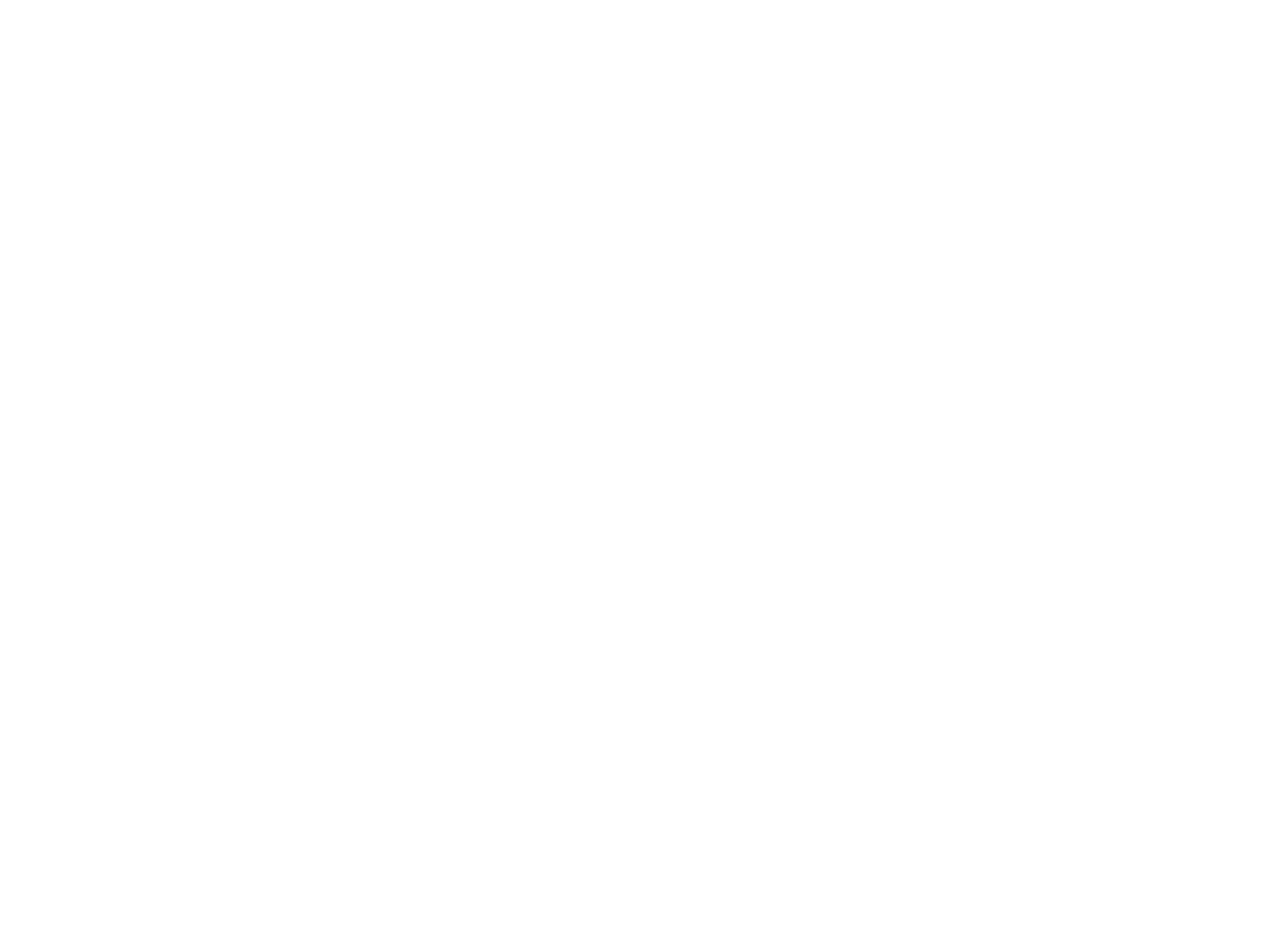
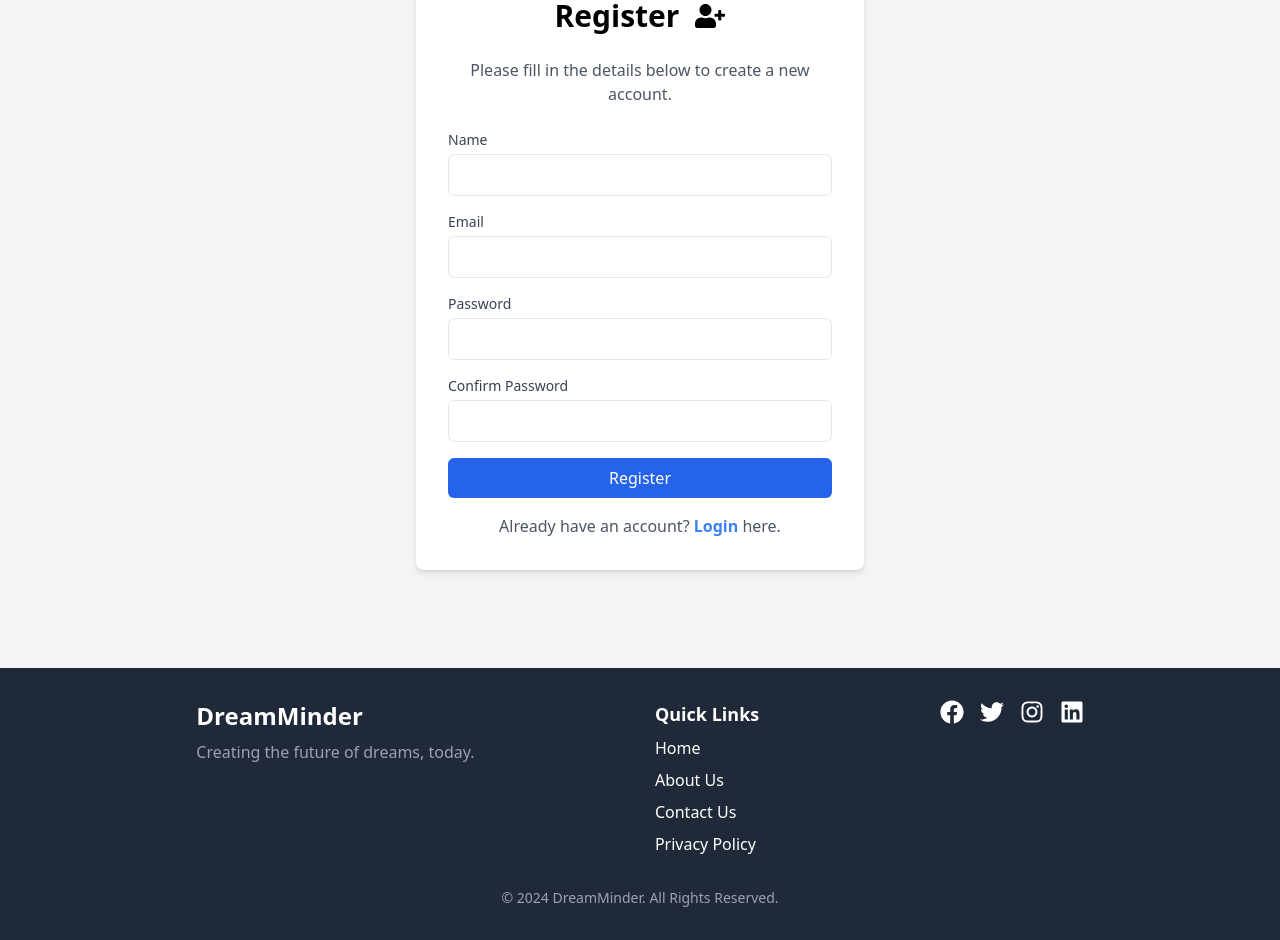
Before and after one commit to askhan963/DreamMinder, a React (Create React App) app in the folder frontend/: page /signup in a window 1280 px wide. Shown: the part 200-1140 px from the top of the page. Before the commit the page ends 800 px from the top, so only its background shows below. Built offline with nearby package versions, Linux system fonts and the light colour scheme.

Commit message:
Added Sign and Signup UI

```diff
--- a/frontend/src/App.js
+++ b/frontend/src/App.js
@@ -4,6 +4,7 @@
 import Login from './pages/Login'
 import Register from './pages/Register'
 import Navbar from './components/Navbar'
+import Footer from './components/Footer'
 function App() {
   return (
     <>
@@ -15,6 +16,7 @@
       <Route path='/login' element={<Login/>}/>
       <Route path='/signup' element={<Register/>}/>
     </Routes>
+    <Footer/>
     </div>
 
     </>
--- /dev/null
+++ b/frontend/src/components/Footer.jsx
@@ -0,0 +1,65 @@
+import React from 'react';
+import { FaFacebook, FaTwitter, FaInstagram, FaLinkedin } from 'react-icons/fa';
+
+function Footer() {
+  return (
+    <footer className="bg-gray-800 text-white py-8">
+      <div className="container mx-auto px-4">
+        {/* Footer Content */}
+        <div className="flex flex-col md:flex-row justify-evenly items-center md:items-start text-center md:text-left">
+
+          {/* Company Information */}
+          <div className="mb-6 md:mb-0">
+            <h2 className="text-2xl font-bold mb-2">DreamMinder</h2>
+            <p className="text-gray-400">
+              Creating the future of dreams, today.
+            </p>
+          </div>
+
+          {/* Quick Links */}
+          <div className="mb-6 md:mb-0">
+            <h3 className="font-semibold text-lg mb-2">Quick Links</h3>
+            <ul className="space-y-2">
+              <li>
+                <a href="/" className="hover:underline">Home</a>
+              </li>
+              <li>
+                <a href="/about" className="hover:underline">About Us</a>
+              </li>
+              <li>
+                <a href="/contact" className="hover:underline">Contact Us</a>
+              </li>
+              <li>
+                <a href="/privacy" className="hover:underline">Privacy Policy</a>
+              </li>
+            </ul>
+          </div>
+
+          {/* Social Media Icons */}
+          <div className="flex space-x-4">
+            <a href="https://facebook.com" className="hover:text-blue-500">
+              <FaFacebook size={24} />
+            </a>
+            <a href="https://twitter.com" className="hover:text-blue-400">
+              <FaTwitter size={24} />
+            </a>
+            <a href="https://instagram.com" className="hover:text-pink-500">
+              <FaInstagram size={24} />
+            </a>
+            <a href="https://linkedin.com" className="hover:text-blue-600">
+              <FaLinkedin size={24} />
+            </a>
+          </div>
+        </div>
+
+      {/* Copyright Notice */}
+<div className="w-full mt-8 text-gray-400 text-sm mx-auto text-center md:text-center lg:text-center">
+  &copy; {new Date().getFullYear()} DreamMinder. All Rights Reserved.
+</div>
+
+      </div>
+    </footer>
+  );
+}
+
+export default Footer;
--- a/frontend/src/pages/Login.jsx
+++ b/frontend/src/pages/Login.jsx
@@ -1,8 +1,93 @@
+import { useState } from "react";
+import { FaSignInAlt } from "react-icons/fa";
+import { Link } from "react-router-dom";
+function Login() {
+  const [formData, setFormData] = useState({
+
+    email: "",
+    password: ""
+  });
+
+  const handleChange = (e) => {
+    setFormData({
+      ...formData,
+      [e.target.name]: e.target.value,
+    });
+  };
+
+  const handleSubmit = (e) => {
+    e.preventDefault();
+    // Add form validation or submission logic here
+    console.log(formData);
+  };
+  return (
+    <div className="flex justify-center items-center min-h-screen bg-gray-100 p-4">
+    <div className="bg-white shadow-md rounded-lg p-8 max-w-md w-full">
+
+      {/* Login Heading */}
+      <h2 className="flex justify-center space-x-4 items-center text-3xl font-bold text-center mb-6">
+       <span> Login </span>
+        <FaSignInAlt />
+      </h2>
+
+      {/* Registration Description */}
+      <p className="text-center text-gray-600 mb-6">
+        Please enter Email and Password to Login to your account.
+      </p>
+
+      {/* Registration Form */}
+      <form onSubmit={handleSubmit} className="space-y-4">
 
 
-function Login() {
-  return (
-    <div>Login</div>
+        {/* Email Input */}
+        <div>
+          <label className="block text-sm font-medium text-gray-700" htmlFor="email">
+            Email
+          </label>
+          <input
+            type="email"
+            id="email"
+            name="email"
+            value={formData.email}
+            onChange={handleChange}
+            required
+            className="mt-1 p-2 w-full border rounded-md focus:ring-blue-500 focus:border-blue-500"
+          />
+        </div>
+
+        {/* Password Input */}
+        <div>
+          <label className="block text-sm font-medium text-gray-700" htmlFor="password">
+            Password
+          </label>
+          <input
+            type="password"
+            id="password"
+            name="password"
+            value={formData.password}
+            onChange={handleChange}
+            required
+            className="mt-1 p-2 w-full border rounded-md focus:ring-blue-500 focus:border-blue-500"
+          />
+        </div>
+
+
+
+        {/* Submit Button */}
+        <button
+          type="submit"
+          className="w-full py-2 px-4 bg-blue-600 text-white rounded-md hover:bg-blue-700 transition duration-300"
+        >
+          Register
+        </button>
+        <div className="text-center mt-4 text-gray-600">
+  Don't have an account? <Link to='/signup' className="text-blue-500 hover:underline font-semibold">Create Account</Link> here.
+</div>
+
+      </form>
+
+    </div>
+  </div>
   )
 }
 
--- a/frontend/src/pages/Register.jsx
+++ b/frontend/src/pages/Register.jsx
@@ -1,9 +1,123 @@
+import React, { useState } from "react";
+import { FaUserPlus } from "react-icons/fa";
+import { Link } from "react-router-dom";
+function Register() {
+  const [formData, setFormData] = useState({
+    name: "",
+    email: "",
+    password: "",
+    confirmPassword: "",
+  });
 
+  const handleChange = (e) => {
+    setFormData({
+      ...formData,
+      [e.target.name]: e.target.value,
+    });
+  };
 
-function Register() {
+  const handleSubmit = (e) => {
+    e.preventDefault();
+    // Add form validation or submission logic here
+    console.log(formData);
+  };
+
   return (
-    <div className="text-4xl">Register</div>
-  )
+    <div className="flex justify-center items-center min-h-screen bg-gray-100 p-4">
+      <div className="bg-white shadow-md rounded-lg p-8 max-w-md w-full">
+
+        {/* Register Heading */}
+        <h2 className="flex justify-center space-x-4 items-center text-3xl font-bold text-center mb-6">
+         <span> Register </span>
+          <FaUserPlus />
+        </h2>
+
+        {/* Registration Description */}
+        <p className="text-center text-gray-600 mb-6">
+          Please fill in the details below to create a new account.
+        </p>
+
+        {/* Registration Form */}
+        <form onSubmit={handleSubmit} className="space-y-4">
+          {/* Name Input */}
+          <div>
+            <label className="block text-sm font-medium text-gray-700" htmlFor="name">
+              Name
+            </label>
+            <input
+              type="text"
+              id="name"
+              name="name"
+              value={formData.name}
+              onChange={handleChange}
+              required
+              className="mt-1 p-2 w-full border rounded-md focus:ring-blue-500 focus:border-blue-500"
+            />
+          </div>
+
+          {/* Email Input */}
+          <div>
+            <label className="block text-sm font-medium text-gray-700" htmlFor="email">
+              Email
+            </label>
+            <input
+              type="email"
+              id="email"
+              name="email"
+              value={formData.email}
+              onChange={handleChange}
+              required
+              className="mt-1 p-2 w-full border rounded-md focus:ring-blue-500 focus:border-blue-500"
+            />
+          </div>
+
+          {/* Password Input */}
+          <div>
+            <label className="block text-sm font-medium text-gray-700" htmlFor="password">
+              Password
+            </label>
+            <input
+              type="password"
+              id="password"
+              name="password"
+              value={formData.password}
+              onChange={handleChange}
+              required
+              className="mt-1 p-2 w-full border rounded-md focus:ring-blue-500 focus:border-blue-500"
+            />
+          </div>
+
+          {/* Confirm Password Input */}
+          <div>
+            <label className="block text-sm font-medium text-gray-700" htmlFor="confirmPassword">
+              Confirm Password
+            </label>
+            <input
+              type="password"
+              id="confirmPassword"
+              name="confirmPassword"
+              value={formData.confirmPassword}
+              onChange={handleChange}
+              required
+              className="mt-1 p-2 w-full border rounded-md focus:ring-blue-500 focus:border-blue-500"
+            />
+          </div>
+
+          {/* Submit Button */}
+          <button
+            type="submit"
+            className="w-full py-2 px-4 bg-blue-600 text-white rounded-md hover:bg-blue-700 transition duration-300"
+          >
+            Register
+          </button>
+          <div className="text-center mt-4 text-gray-600">
+  Already have an account? <Link to='/login' className="text-blue-500 hover:underline font-semibold">Login </Link> here.
+</div>
+
+        </form>
+      </div>
+    </div>
+  );
 }
 
-export default Register
+export default Register;
```
